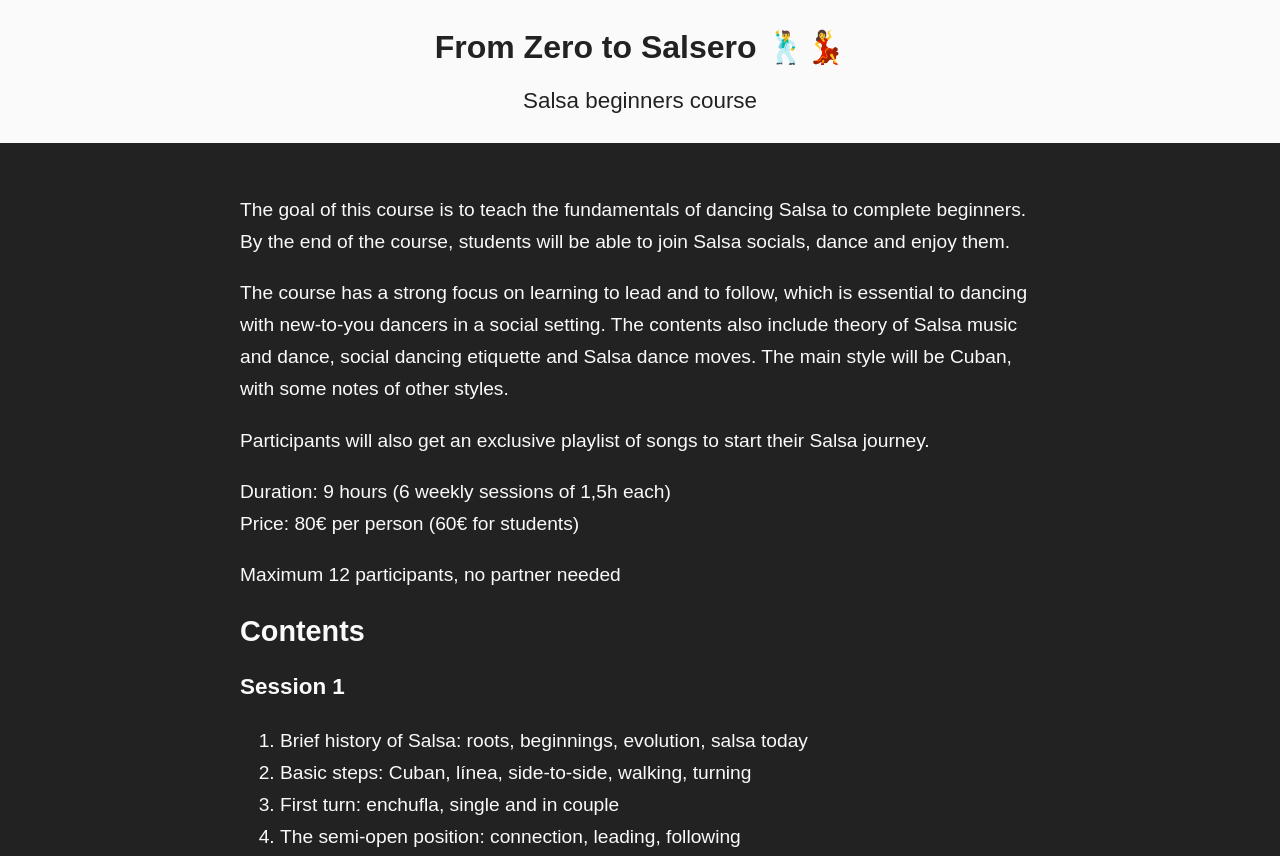
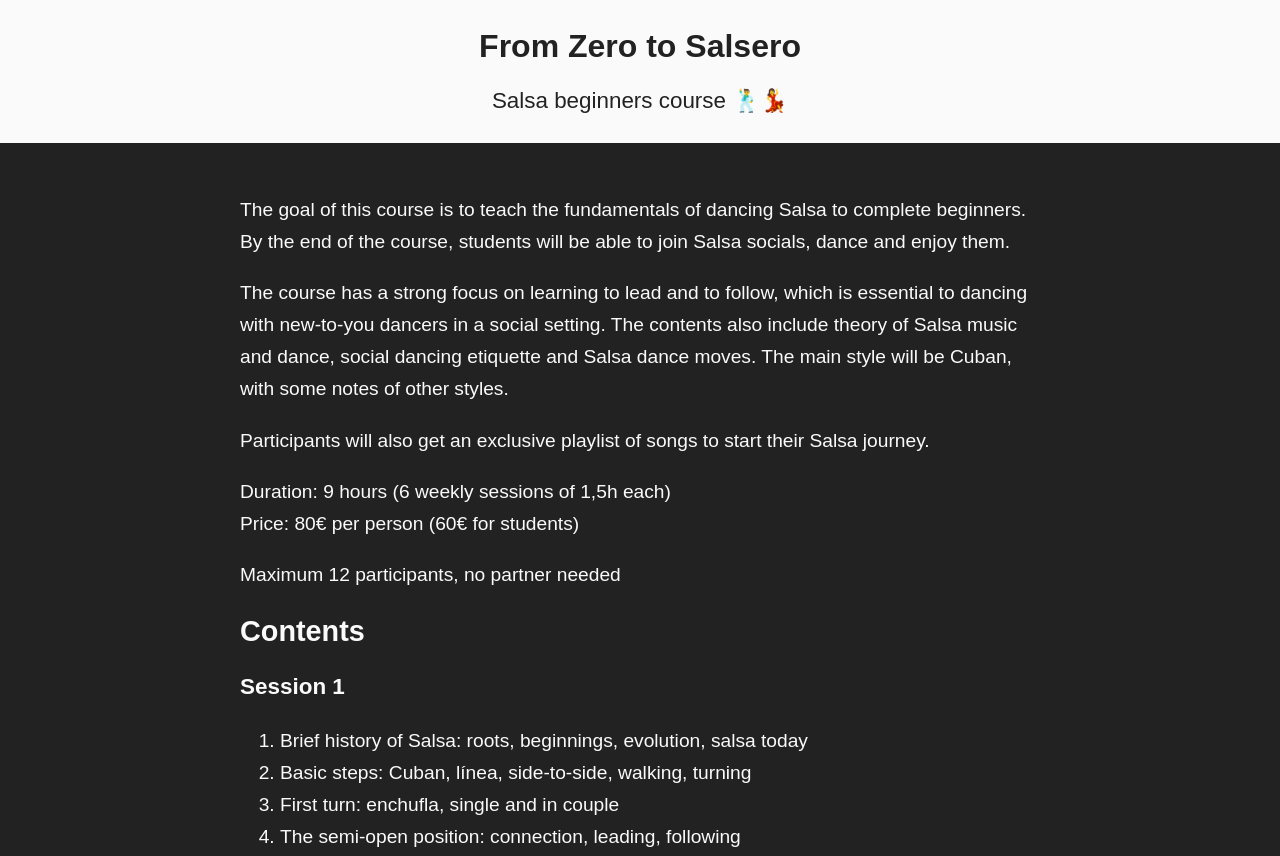
Before and after one commit to aldo-roman/aldo-roman.github.io, a plain HTML site: page index.html in a window 1280 px wide. Shown: the top 856 px of the page. Drawn offline with Linux system fonts and the light colour scheme.

Commit message:
Update index.html

```diff
--- a/index.html
+++ b/index.html
@@ -48,8 +48,8 @@
   </head>
   <body>
     <header>
-      <h1>From Zero to Salsero 🕺💃</h1>
-      <p>Salsa beginners course</p>
+      <h1>From Zero to Salsero</h1>
+      <p>Salsa beginners course 🕺💃</p>
     </header>
     <main>
       <p>
```
